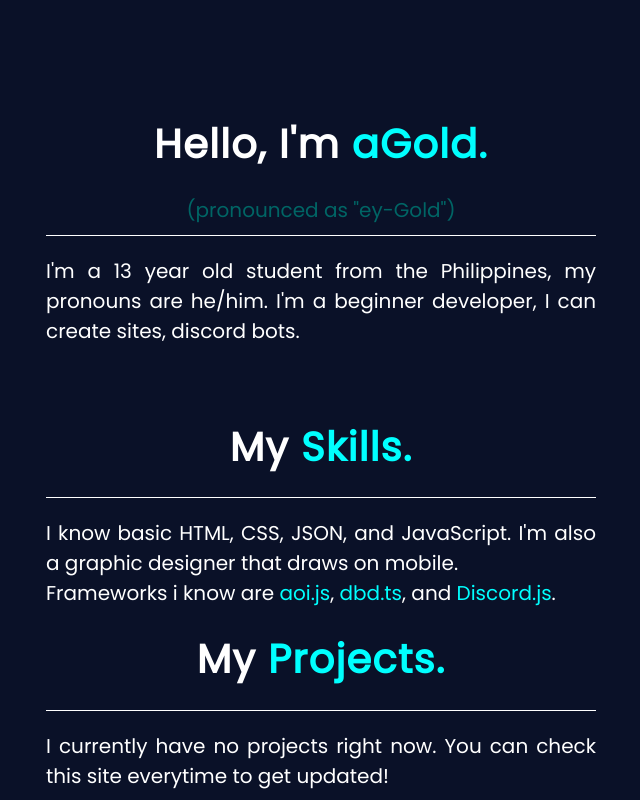
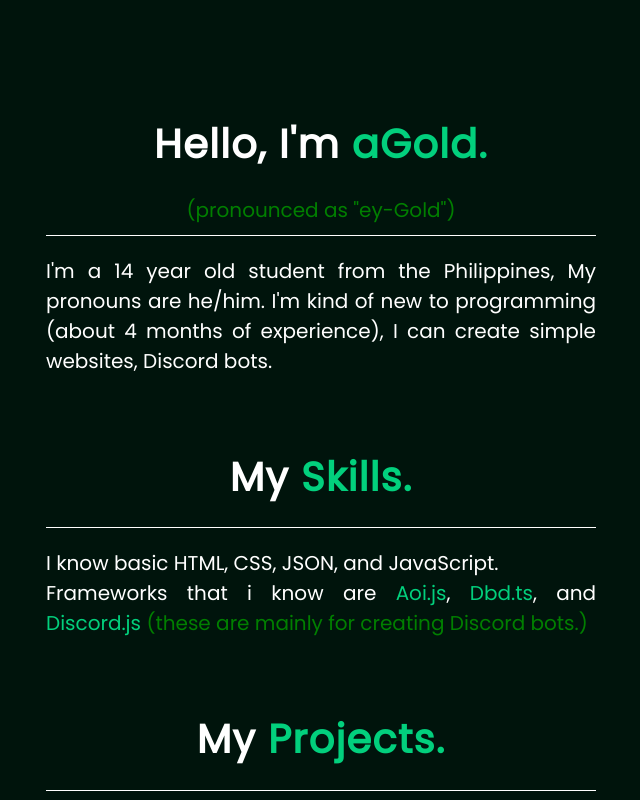
Before and after one commit to aGoldDev/agolddev.github.io, a plain HTML site: page index.html in a window 1280 px wide. Shown: the top 800 px of the page, without its empty margins (319-959 px from the left). Drawn offline with Linux system fonts and the light colour scheme.

Commit message:
recolored the site + few changes

```diff
--- a/index.html
+++ b/index.html
@@ -14,25 +14,26 @@
 <div class="dv">
    <h1>Hello, I'm <strong>aGold.</strong></h1>
       <italic>(pronounced as "ey-Gold")</italic><hr>
-         <p>I'm a 13 year old student from the Philippines, my pronouns are he/him. I'm a beginner developer, I can create sites, discord bots.</p><br>
+         <p>I'm a 14 year old student from the Philippines, My pronouns are he/him. I'm kind of new to programming (about 4 months of experience), I can create simple websites, Discord bots.</p><br>
 </div>
 <div class="dv2">
    <h1>My <strong>Skills.</strong></h1><hr>
-      <p>I know basic HTML, CSS, JSON, and JavaScript. I'm also a graphic designer that draws on mobile.<br>
-         Frameworks i know are <a href="https://github.com/AkaruiDevelopment/aoi.js">aoi.js</a>, <a href="https://github.com/Leref/dbd.ts-documentation">dbd.ts</a>, and <a href="https://github.com/discordjs/discord.js">Discord.js</a>.</p>
+      <p>I know basic HTML, CSS, JSON, and JavaScript.<br>
+         Frameworks that i know are <a href="https://github.com/AkaruiDevelopment/aoi.js">Aoi.js</a>, <a href="https://github.com/Leref/dbd.ts-documentation">Dbd.ts</a>, and <a href="https://github.com/discordjs/discord.js">Discord.js</a> <italic> (these are mainly for creating Discord bots.)</italic></p><br>
 </div>
 <div class="dv3">
    <h1>My <strong>Projects.</strong></h1><hr>
-      <p>I currently have no projects right now. You can check this site everytime to get updated!</p>
+      <p>I currently have no projects right now. You can check this site everytime to get updated!</p><br>
 </div>
 <div class="dv4">
    <h1>Contact <strong>Me</strong></h1><hr>
-      <p>You can contact me by the following below:<br><br>
+      <p>You can contact me by the following below:<br>
+      <br>
         » Discord: <a href="https://discord.com/users/811063196248440903">aGold#9596</a><br>
         » Github: <a href="https://github.com/aGoldDev">aGoldDev</a><br>
       </p>
 </div>
 <footer>
-     <a class="ftrb" href="#">by aGold#9596<br></a>
+     <a class="ftrb" href="#">© aGold 2022<br></a>
 </footer>
 </html>
--- a/style.css
+++ b/style.css
@@ -1,11 +1,11 @@
 @import url('https://fonts.googleapis.com/css2?family=Poppins&display=swap');
 
 :root {
- --main: #0a1128;
+ --main: #00140c;
  --dark: #fefcfb;
- --blue: #001f54;
+ --blue: #00140c;
  --blue2: #034078;
- --cyan: #00ffff
+ --cyan: #02d07d
 }
 
 ::-webkit-scrollbar-track {
@@ -97,5 +97,5 @@ a:focus::after {
 
 italic {
  font-size: 20px;
- color: #006565;
+ color: #007f00;
 }
```
Also changed, not shown: 404.html (+5 -5 lines).
